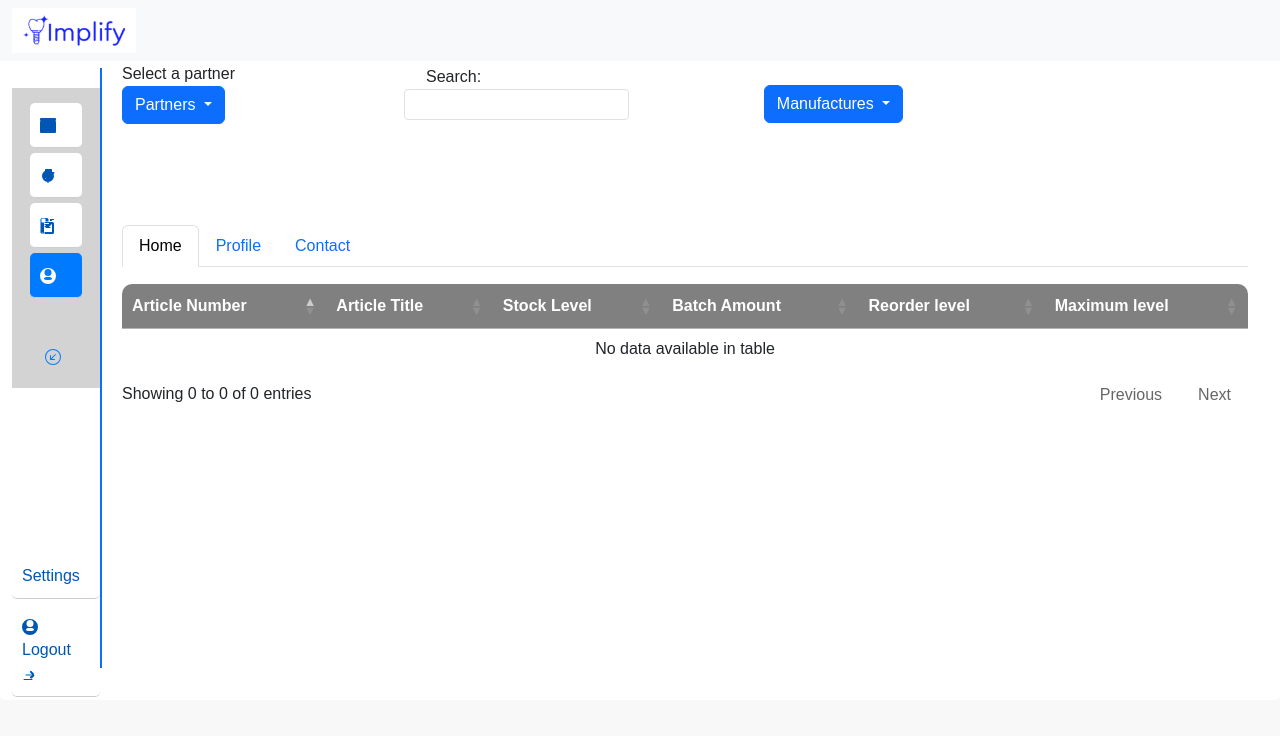
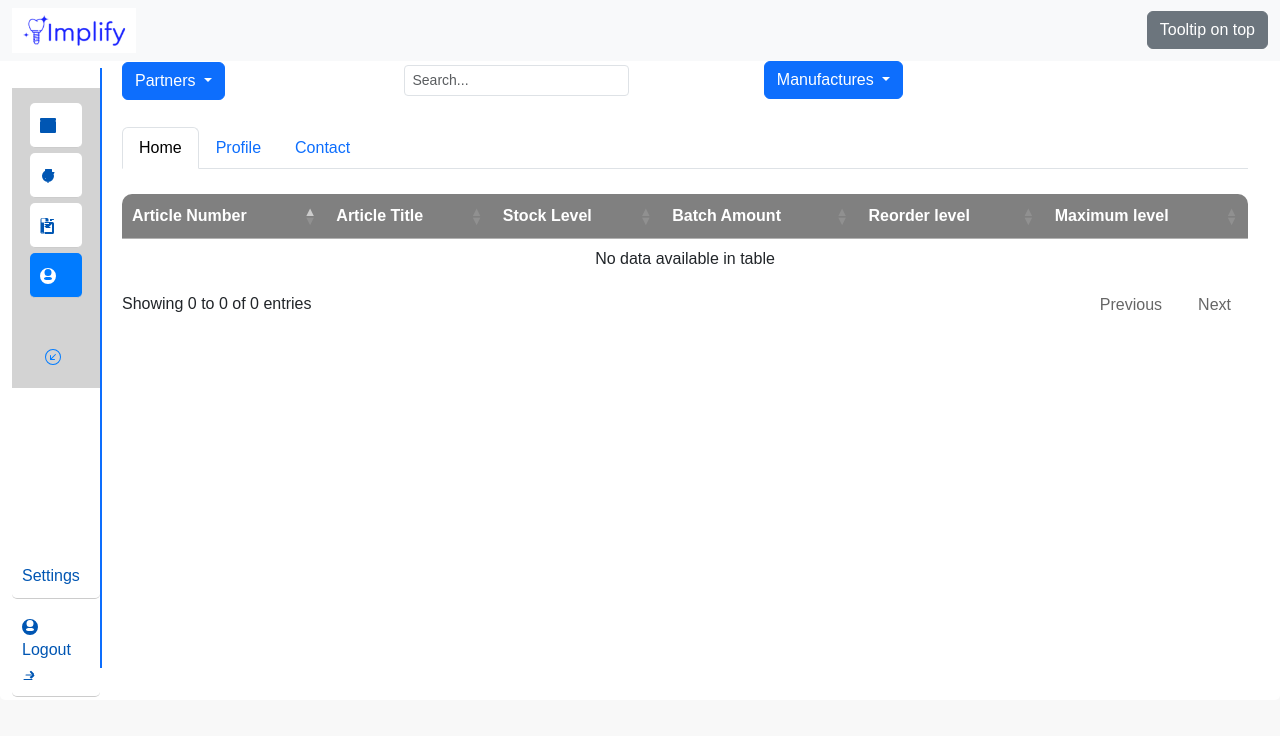
Before and after one commit to yedhukrishnaG/django, a Django app: page /newadminview/ in a window 1280 px wide. Shown: the top 736 px of the page. Run offline with Django 4.2, Linux system fonts and the light colour scheme; some libraries are stand-ins or nearby versions.

```diff
--- a/django/hello_django/templates/newadminview.html
+++ b/django/hello_django/templates/newadminview.html
@@ -76,6 +76,8 @@
         }
         .tab-content.active {
             display: block;
+            position: relative;
+            bottom: 10%;
         }
         table.dataTable {
             border-collapse: collapse;
@@ -91,7 +93,7 @@
 
         .tabview{
             position: relative;
-            top: 8px;
+            bottom: 66px;
         }
 
         .stocktabletab1{
@@ -160,7 +162,9 @@
                 <img style=" width: 30%;" src="/static/images/navbar_images/logo.png">
             </a>
          </div>
-
+         <button type="button" class="btn btn-secondary" data-bs-toggle="tooltip" data-bs-placement="top" title="Tooltip on top">
+            Tooltip on top
+          </button>
         <!-- Navbar toggle button for smaller screens -->
         <button class="navbar-toggler" type="button" data-bs-toggle="collapse" data-bs-target="#navbarSupportedContent" aria-controls="navbarSupportedContent" aria-expanded="false" aria-label="Toggle navigation">
             <span class="navbar-toggler-icon"></span>
@@ -246,7 +250,7 @@
         </div>
 
         <div class="content">
-            <div>Select a partner</div>
+
             <div class="dropdown">
                 <button class="btn btn-primary dropdown-toggle" type="button" id="dropdownMenuButton" data-bs-toggle="dropdown" aria-expanded="false">
                     Partners
@@ -257,8 +261,8 @@
                     <li><a class="dropdown-item" href="#">Action 3</a></li>
                 </ul>
              <div class="searchclass">
-                <label style="margin-left: 2%" for="stockRecordTable_search">Search:</label>
-                <input style="width: 20%" type="search" class="form-control form-control-sm" id="stockRecordTable_search" placeholder="" aria-controls="stockRecordTable">
+                <label style="margin-left: 2%" for="stockRecordTable_search"></label>
+                <input style="width: 20%" type="search" class="form-control form-control-sm" id="stockRecordTable_search" placeholder="Search..." aria-controls="stockRecordTable">
              </div>
 
                 <button class="btn btn-primary dropdown-toggle manufactures" type="button" id="dropdownMenuButton2" data-bs-toggle="dropdown" aria-expanded="false">
@@ -354,13 +358,15 @@
                 "lengthMenu": [],
                 "dom": '<"top"fl<"clear">>rt<"bottom"ip<"clear">>',
                 "lengthChange": false,
-                "pageLength": 7,
+                "pageLength": 10,
                 "searching": true
             });
 
             $('#stockRecordTable_search').on('keyup', function() {
                 table.search(this.value).draw(); // Apply search to DataTable
             });
+
+            $('[data-bs-toggle="tooltip"]').tooltip();
 
             $(".arrowmark").click(function() {
                 // Toggle visibility of texttabs and icontabs
```
